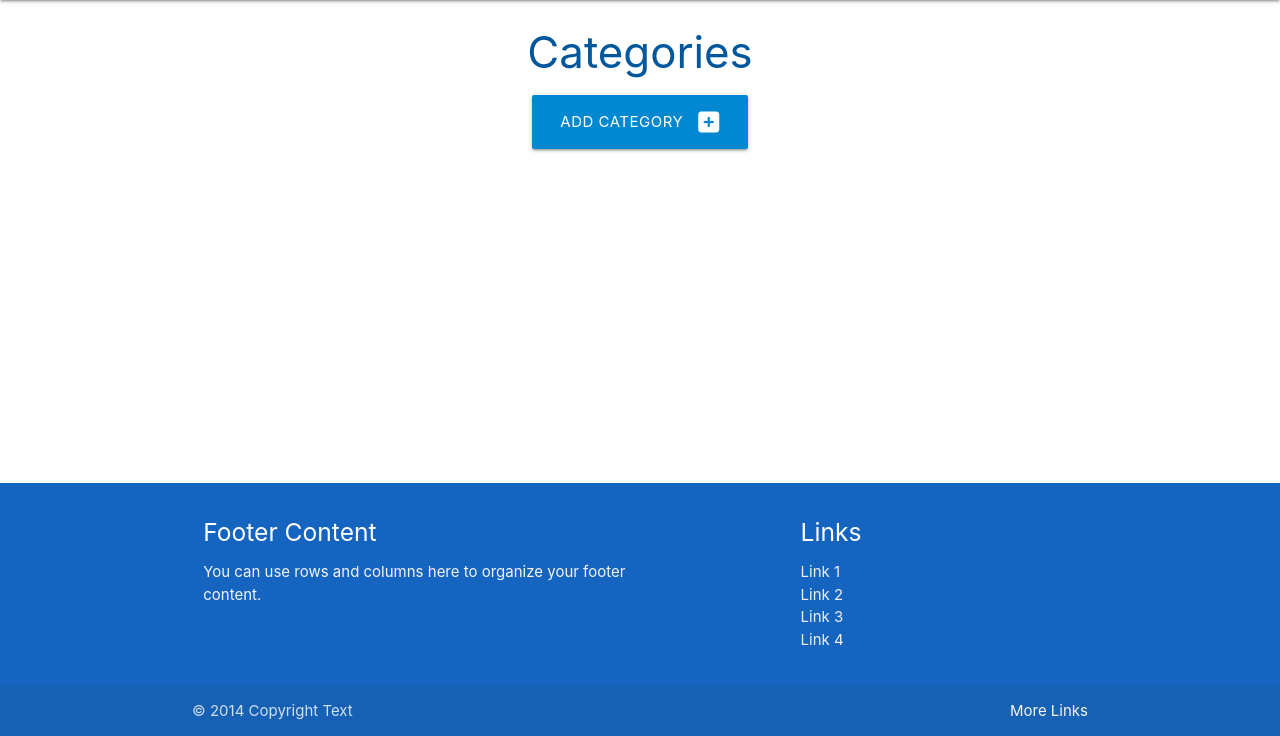
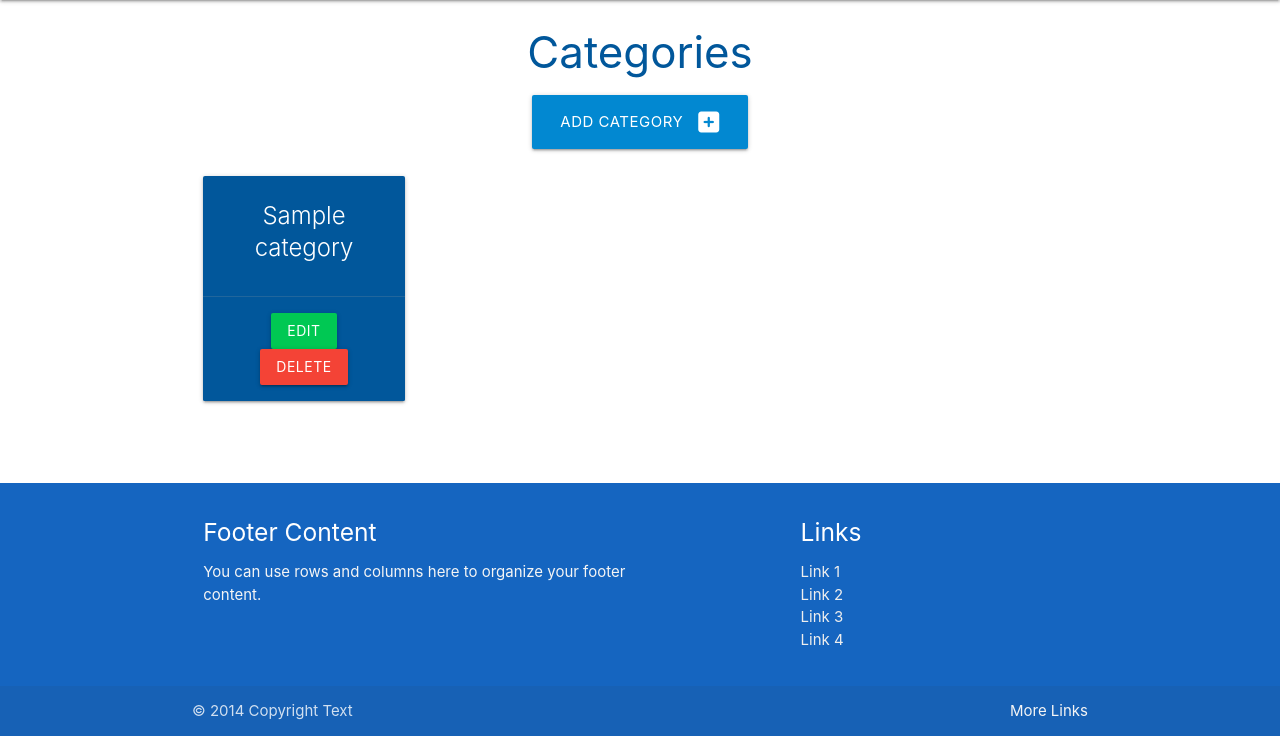
Before and after one commit to Mark-Assessment/f-gama-foodrecipe-m3-2, a Flask app: page /categories in a window 1280 px wide. Shown: the part 64-800 px from the top of the page. Run offline with Flask 3, Linux system fonts and the light colour scheme; tables that the repository leaves empty hold one stand-in row (values such as "Sample post").

Commit message:
Add cards for categories

```diff
--- a/foodreceipe/routes.py
+++ b/foodreceipe/routes.py
@@ -1,4 +1,4 @@
-from flask import render_template, request, url_for
+from flask import render_template, request, url_for, redirect
 from foodreceipe import app, db
 from foodreceipe.models import Category, Receipe, Ingredients
 
@@ -10,7 +10,8 @@ def home():
 
 @app.route("/categories")
 def categories():
-    return render_template("categories.html")
+    categories = list(Category.query.order_by(Category.category_name).all())
+    return render_template("categories.html", categories=categories)
 
 
 @app.route("/add_category", methods=["GET", "POST"])
@@ -20,6 +21,7 @@ def add_category():
         db.session.add(category)
         db.session.commit()
         return redirect(url_for("categories"))
+        print("success")
     return render_template("add_category.html")
 
 
--- a/foodreceipe/templates/categories.html
+++ b/foodreceipe/templates/categories.html
@@ -10,5 +10,20 @@
         </a>
     </div>
 </div>
+<div class="row">
+  {% for category in categories %}
+  <div class="col s12 m6 l3">
+      <div class="card light-blue darken-4 center-align">
+          <div class="card-content white-text">
+              <span class="card-title">{{ category.category_name }}</span>
+          </div>
+          <div class="card-action">
+              <a href="#" class="btn green accent-4">Edit</a>
+              <a href="#" class="btn red">Delete</a>
+          </div>
+      </div>
+  </div>
+  {% endfor %}
+</div>
 
 {% endblock %}
```
